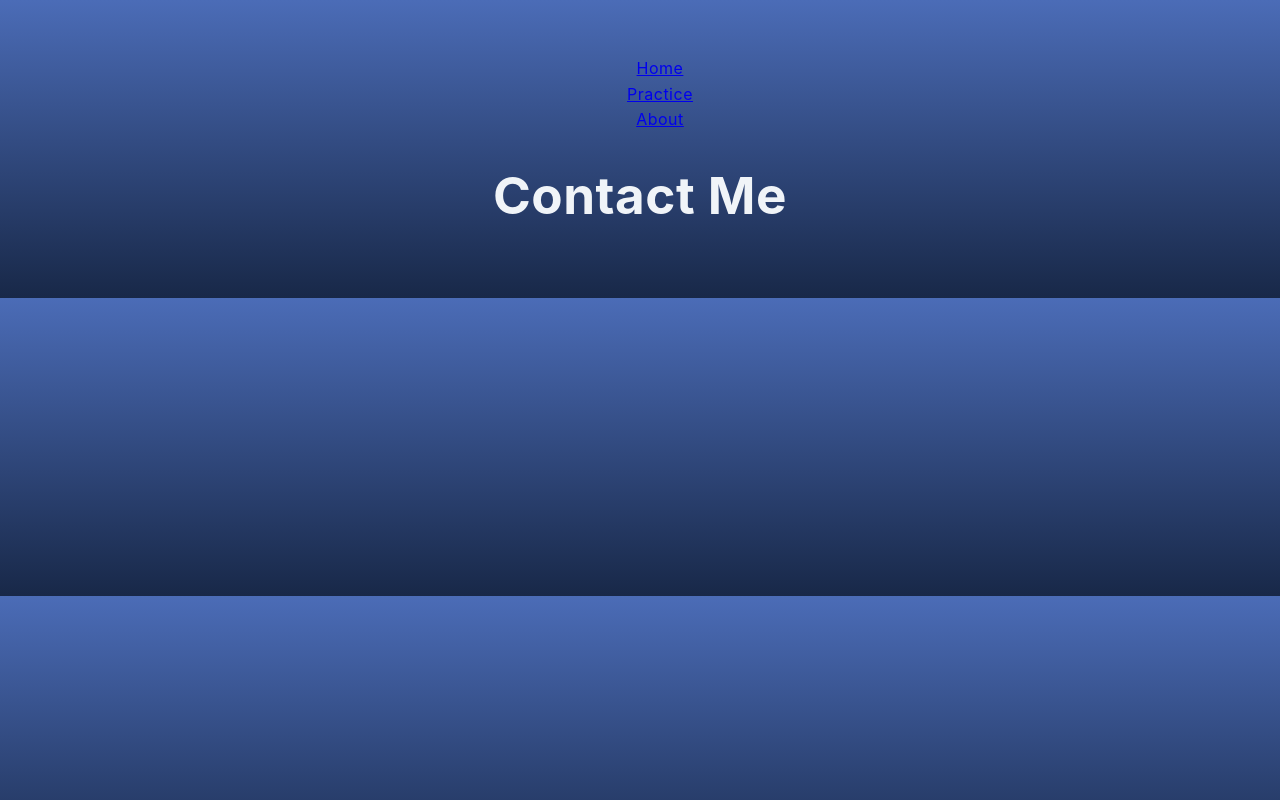
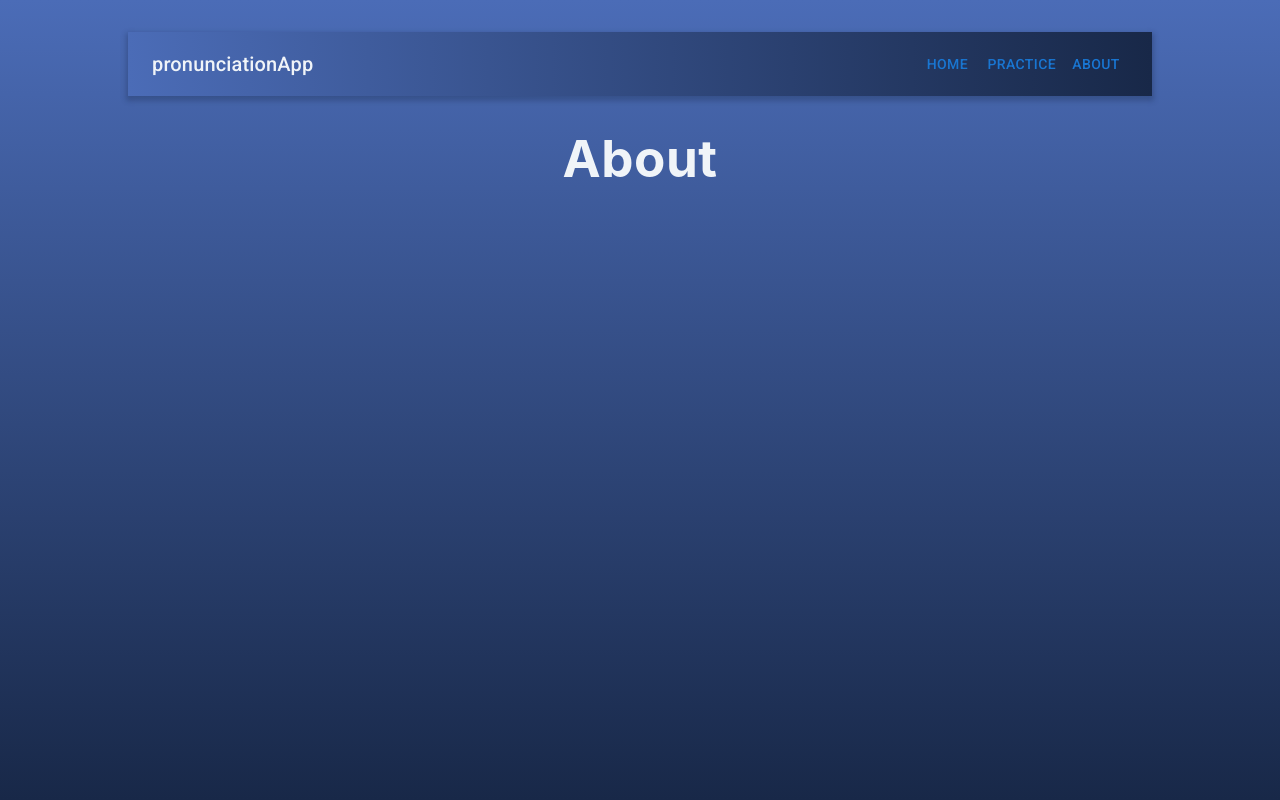
Before and after one commit to emsmccoy/pronunciationApp, a React (Vite) app in the folder frontend/pronunciationAppFront/: page /about in a window 1280 px wide. Built offline with nearby package versions, Linux system fonts and the light colour scheme.

Commit message:
feat: appbar mui and refactor pages

```diff
--- a/frontend/pronunciationAppFront/src/About.jsx
+++ b/frontend/pronunciationAppFront/src/About.jsx
@@ -1,5 +1,3 @@
-const About = () => {
-  return <h1>Contact Me</h1>;
+export default function About() {
+  return <h1>About</h1>;
 };
-
-export default About;
--- a/frontend/pronunciationAppFront/src/Layout.jsx
+++ b/frontend/pronunciationAppFront/src/Layout.jsx
@@ -1,25 +1,49 @@
 import { Link, Outlet } from "react-router-dom";
+import { AppBar, Toolbar, Typography, Button, Container } from "@mui/material";
+import { styled } from "@mui/system";
 
-const Layout = () => {
+const StyledLink = styled(Link)({
+  color: "#4b6cb7", // Matching the soft light gray text color
+  textDecoration: "none",
+  marginLeft: "20px",
+  "&:hover": {
+    color: "#FFFFFF", // Slightly lighter on hover
+  },
+});
+
+export default function Layout() {
   return (
     <>
-      <nav>
-        <ul>
-          <li>
-            <Link to="/">Home</Link>
-          </li>
-          <li>
-            <Link to="/practice">Practice</Link>
-          </li>
-          <li>
-            <Link to="/about">About</Link>
-          </li>
-        </ul>
-      </nav>
-
-      <Outlet />
+      <AppBar
+        position="static"
+        sx={{
+          background: "linear-gradient(to right, #4b6cb7, #182848)", // Matching the body gradient
+          boxShadow: "0 3px 5px 2px rgba(24, 40, 72, 0.3)", // Subtle shadow using the darker color
+        }}
+      >
+        <Toolbar>
+          <Typography
+            variant="h6"
+            sx={{ flexGrow: 1, textAlign: "left", color: "#F0F4F8" }}
+          >
+            pronunciationApp
+          </Typography>
+          <Button component={StyledLink} to="/">
+            Home
+          </Button>
+          <Button component={StyledLink} to="/practice">
+            Practice
+          </Button>
+          <Button component={StyledLink} to="/about">
+            About
+          </Button>
+        </Toolbar>
+      </AppBar>
+      <Container sx={{ color: "#F0F4F8" }}>
+        {" "}
+        {/* Ensuring consistent text color */}
+        <Outlet />
+      </Container>
     </>
   );
-};
-
-export default Layout;
+}
--- a/frontend/pronunciationAppFront/src/NoPage.jsx
+++ b/frontend/pronunciationAppFront/src/NoPage.jsx
@@ -1,5 +1,3 @@
-const NoPage = () => {
+export default function  NoPage () {
   return <h1>404</h1>;
 };
-
-export default NoPage;
--- a/frontend/pronunciationAppFront/src/Practice.jsx
+++ b/frontend/pronunciationAppFront/src/Practice.jsx
@@ -1,6 +1,6 @@
 import Cards from './Cards'
 
-const Practice = () => {
+export default function Practice(){
 
 
   return (
@@ -12,5 +12,3 @@ const Practice = () => {
   </>
 
 )};
-
-export default Practice;
--- a/frontend/pronunciationAppFront/src/index.css
+++ b/frontend/pronunciationAppFront/src/index.css
@@ -12,16 +12,34 @@
   -moz-osx-font-smoothing: grayscale;
 }
 
+html, body {
+  min-height: 100vh;
+  margin: 0;
+  padding: 0;
+}
+
 body {
   background: linear-gradient(to bottom, #4b6cb7, #182848);
   color: #F0F4F8;  /* Soft light gray text */
   line-height: 1.6;
   letter-spacing: 0.5px;
+  display: flex;
+  flex-direction: column;
 }
 
-
+#root {
+  width: 80%;
+  margin: 0 auto;
+  text-align: center;
+  flex: 1;
+}
 
 h1 {
   font-size: 3.2em;
   line-height: 1.1;
 }
+
+ul {
+  list-style-type: none;
+  padding: 0;
+}
```
Also changed, not shown: frontend/pronunciationAppFront/src/App.jsx (+11 -13 lines).
